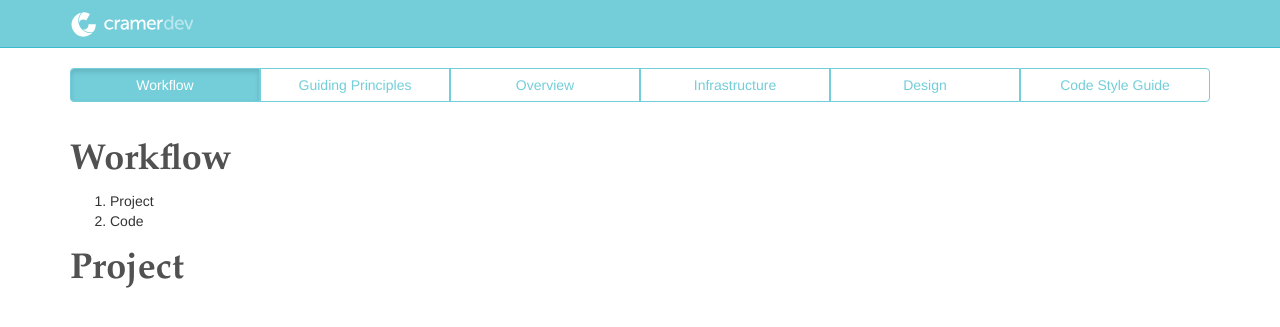
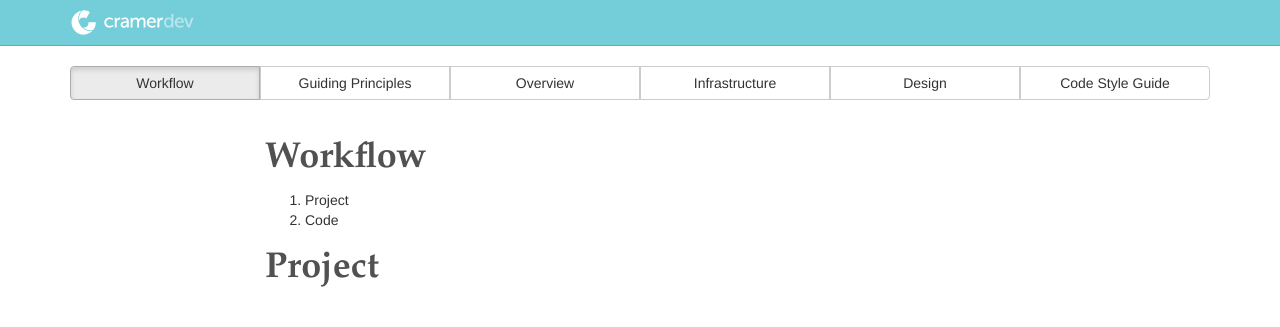
Before and after one commit to cramerdev/docs, a Jekyll site: the page built from _posts/2013-9-24-workflow.markdown, in a window 1280 px wide. Shown: the top 327 px of the page. Built offline with Jekyll 4.4.1, drawn with Linux system fonts in a browser that asks for light colours; nearby versions of some CDN libraries; Markdown is read by kramdown in place of the engine named in the settings.

Commit message:
some style cleanup, adding toc

```diff
--- a/_config.yml
+++ b/_config.yml
@@ -1,4 +1,3 @@
 name: Docs
-markdown: redcarpet
 pygments: true
 permalink: /:title
--- a/_layouts/default.html
+++ b/_layouts/default.html
@@ -6,6 +6,10 @@
     <link rel="stylesheet" href="/css/vendor/bootstrap.css">
     <link rel="stylesheet" href="/css/syntax.css">
     <link rel="stylesheet" href="/css/main.css">
+
+    <script type="text/javascript" src="//cdnjs.cloudflare.com/ajax/libs/jquery/2.0.3/jquery.min.js"></script>
+    <script type="text/javascript" src="/js/jquery.toc.min.js"></script>
+    <script type="text/javascript" src="/js/main.js"></script>
   </head>
   <body>
     <header>
--- a/_layouts/page.html
+++ b/_layouts/page.html
@@ -2,5 +2,12 @@
 layout: default
 ---
 
-<h1>{{page.title}}</h1>
-{{page.content|markdownify}}
+<div class="row">
+  <div class="col-md-2">
+    <div class="toc"></div>
+  </div>
+  <div class="col-md-10">
+    <h1>{{page.title}}</h1>
+    {{page.content|markdownify}}
+  </div>
+</div>
--- a/css/main.css
+++ b/css/main.css
@@ -1,4 +1,5 @@
 /** Setting Header Styles **/
+
 header {
   color: #fff;
   padding-bottom: 20px;
@@ -11,35 +12,10 @@
   border-bottom: solid 1px #3BBACB;
 }
 
-header .top a, header .top a:visited {
-  font-weight: 300;
-  font-size: 1.3em;
-  color: #fff;
-}
-
-header .btn {
-  border-color: #73CEDA;
-  background: none;
-  color: #73CEDA;
-  text-transform: capitalize;
-}
-
-header .btn.active {
-  background: #73CEDA;
-  border-color: #73CEDA;
-  color: #fff;
-}
-
-header .btn:hover {
-  background: #fff;
-  color: #73CEDA;
-  border-color: #73CEDA;
-  text-decoration: underline;
-}
-
 .main a, .main a:visited { color: #73CEDA; }
 
 /** Setting Global Fonts For Paragraphs & Headers **/
+
 p, h1, h2, h3, h4, h5, h6 {
   font-family: "Palatino Linotype", "Book Antiqua", Palatino, serif;
   color: #525151;
@@ -47,9 +23,24 @@
 }
 
 /** Setting Content Styles **/
+
 p {
   font-size: 1.2em;
   letter-spacing: normal;
   line-height: 32px;
   font-weight: normal;
 }
+
+.toc ul {
+  margin: 10px 0 0 0;
+  padding: 0;
+  list-style: none;
+  position: fixed;
+  width: 13%;
+}
+
+.toc a {
+  padding: 5px;
+  display: block;
+  margin: 10px 0 10px 0;
+}
--- a/index.html
+++ b/index.html
@@ -4,5 +4,4 @@
 
 {% for post in site.posts %}
   <h1><a href="{{post.url}}">{{post.title}}</a></h1>
-  {{post.content|truncatewords: 40}}
 {% endfor %}
--- /dev/null
+++ b/js/main.js
@@ -0,0 +1,5 @@
+$(function() {
+  $(".toc").toc({
+    selectors: "h2"
+  });
+});
```
Also changed, not shown: js/jquery.toc.min.js (added). Lines whose indentation alone changed are shown as unchanged.
